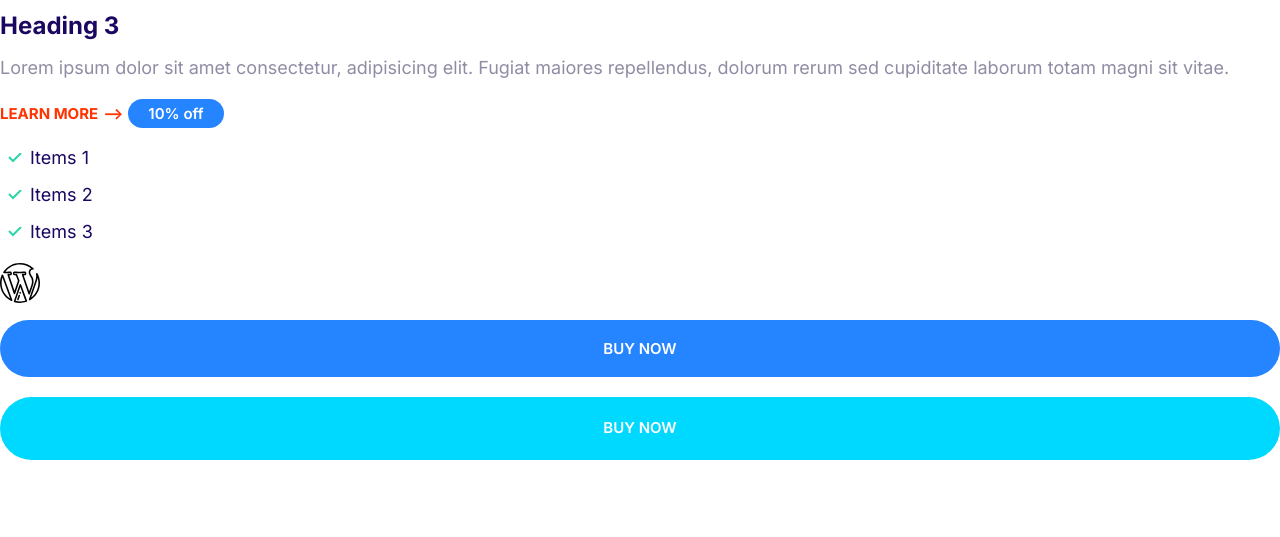
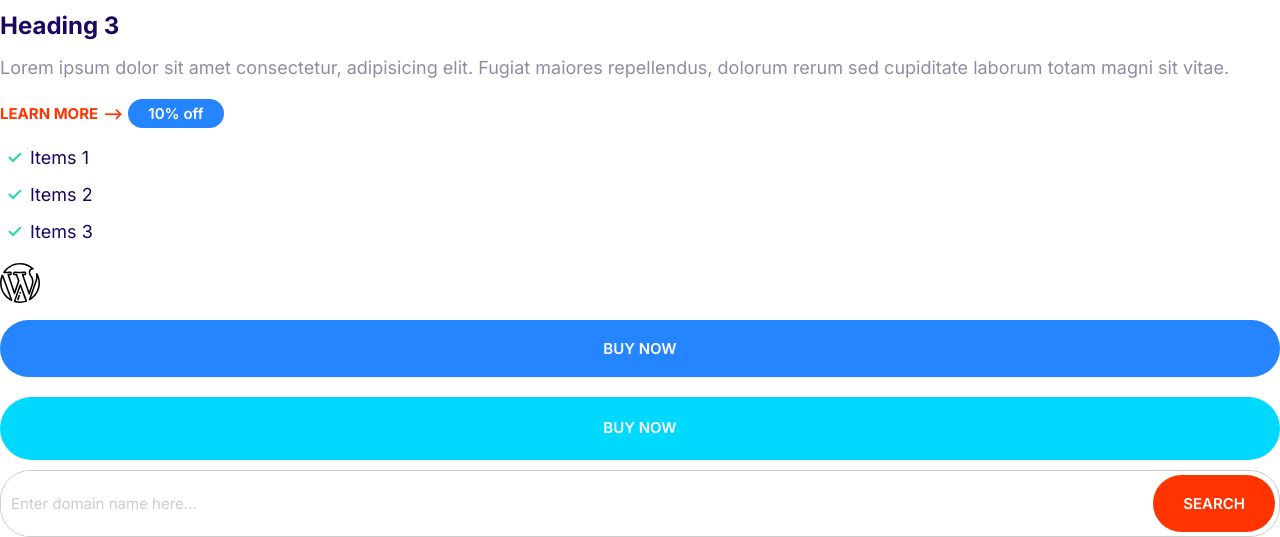
Before and after one commit to bharath-070/cloudfy, a plain HTML site: page moshify/index.html in a window 1280 px wide. Shown: the part 283-820 px from the top of the page. Drawn offline with Linux system fonts and the light colour scheme.

Commit message:
adding input-group

```diff
--- a/moshify/css/styles.css
+++ b/moshify/css/styles.css
@@ -4,6 +4,8 @@
     --color-accent:#ff3400;
     --color-headings:#1b0760;
     --color-body:#918ca4;
+    --color-border:#ccc;
+    --border-radius:30px;
 }
 *,
 *::after,
@@ -156,6 +158,31 @@ a{
     background: var(--color-headings);
     color: #fff;
 }
+/*inputs*/
+.input{
+    padding: 1.5rem 3.5rem;
+    border: 1px solid var(--color-border);
+    border-radius: var(--border-radius);
+    outline: 0;
+    color: var(--color-headings);
+    font-size: 2rem;
+}
+::placeholder{
+    color: #cdcbd7;
+}
+.input-group{
+    border: 1px solid var(--color-border);
+    border-radius: var(--border-radius);
+    display: flex;
+}
+.input-group .input{
+    border: 0;
+    flex-grow: 1;
+    padding: 1.5rem 1rem;
+}
+.input-group .btn{
+    margin: 4px;
+}
 /*media query*/
 @media  screen and (min-width:1024px) {
     body{
@@ -185,4 +212,7 @@ a{
     .btn{
         font-size: 1.5rem;
     }
+    .input{
+        font-size: 1.5rem;
+    }
 }
--- a/moshify/index.html
+++ b/moshify/index.html
@@ -33,5 +33,13 @@
     </svg>
     <button class="btn btn--primary btn--block">Buy now</button>
     <a href="#" class="btn btn--secondary btn--block">buy now</a>
+    <div class="input-group">
+      <input
+        type="text"
+        class="input"
+        placeholder="Enter domain name here..."
+      />
+      <button class="btn btn--accent">Search</button>
+    </div>
   </body>
 </html>
```
